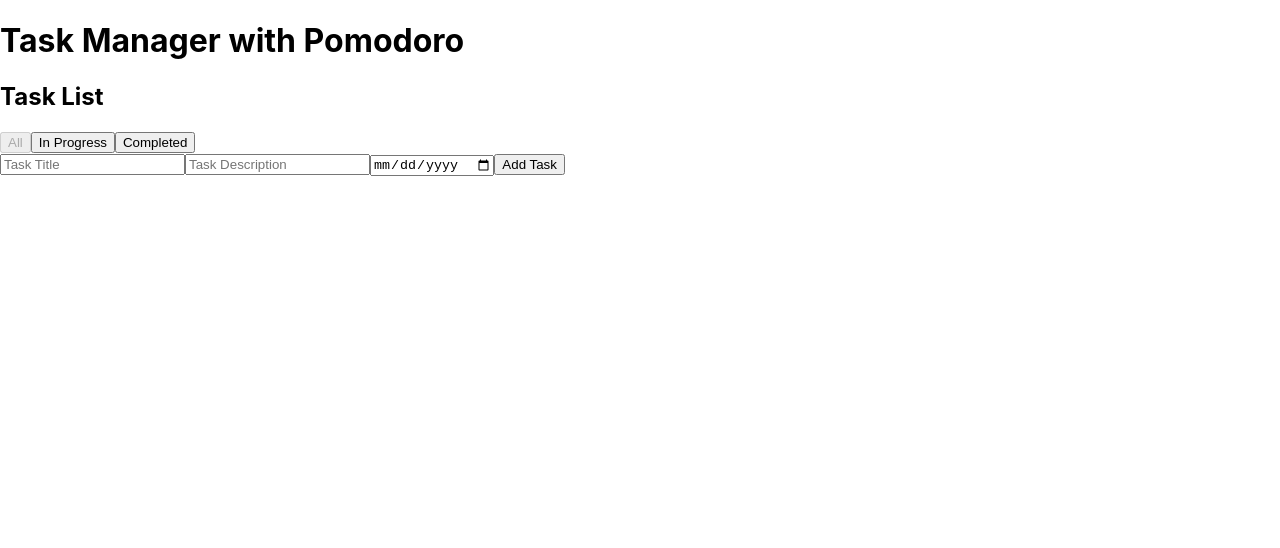
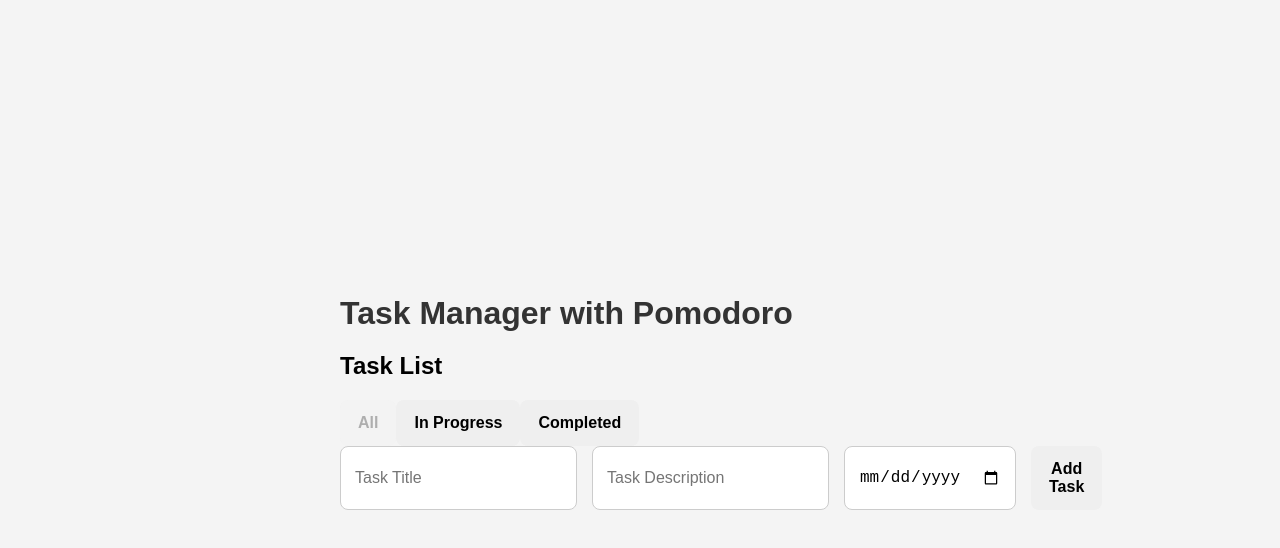
Before and after one commit to inramenant/to-do_list_pomodoro_front_end, a React (Create React App) app in the folder to-do-list-pomodoro/: page / in a window 1280 px wide. Shown: the top 548 px of the page. Built offline with nearby package versions, Linux system fonts and the light colour scheme.

Commit message:
Обновил стили

```diff
--- a/to-do-list-pomodoro/package.json
+++ b/to-do-list-pomodoro/package.json
@@ -6,7 +6,8 @@
     "cra-template-pwa": "2.0.0",
     "react": "^19.0.0",
     "react-dom": "^19.0.0",
-    "react-scripts": "5.0.1"
+    "react-scripts": "5.0.1",
+    "web-vitals": "^4.2.4"
   },
   "scripts": {
     "start": "react-scripts start",
--- a/to-do-list-pomodoro/src/App.css
+++ b/to-do-list-pomodoro/src/App.css
@@ -1,38 +1,163 @@
-.App {
-  text-align: center;
+
+body {
+  font-family: Arial, sans-serif;
+  background-color: #f4f4f4;
+  margin: 0;
+  padding: 0;
+  display: flex;
+  justify-content: center;
+  align-items: center;
+  height: 100vh;
 }
 
-.App-logo {
-  height: 40vmin;
-  pointer-events: none;
+#root {
+  width: 100%;
+  max-width: 600px;
 }
 
-@media (prefers-reduced-motion: no-preference) {
-  .App-logo {
-    animation: App-logo-spin infinite 20s linear;
-  }
+
+.container {
+  background: white;
+  padding: 30px;
+  border-radius: 12px;
+  box-shadow: 0 4px 12px rgba(0, 0, 0, 0.1);
+  text-align: center;
+  display: flex;
+  flex-direction: column;
+  gap: 25px;
 }
 
-.App-header {
-  background-color: #282c34;
-  min-height: 100vh;
+
+h1 {
+  color: #333;
+  margin-bottom: 20px;
+}
+
+
+form {
   display: flex;
-  flex-direction: column;
-  align-items: center;
-  justify-content: center;
-  font-size: calc(10px + 2vmin);
+  gap: 15px;
+}
+
+input {
+  flex: 1;
+  padding: 14px;
+  font-size: 16px;
+  border-radius: 8px;
+  border: 1px solid #ccc;
+}
+
+button {
+  padding: 14px 18px;
+  font-size: 16px;
+  border-radius: 8px;
+  border: none;
+  cursor: pointer;
+  font-weight: bold;
+  transition: 0.3s;
+}
+
+button.add-task {
+  background-color: #007bff;
   color: white;
 }
 
-.App-link {
-  color: #61dafb;
+button.add-task:hover {
+  background-color: #0056b3;
 }
 
-@keyframes App-logo-spin {
-  from {
-    transform: rotate(0deg);
-  }
-  to {
-    transform: rotate(360deg);
-  }
+/* Список задач */
+.task-list {
+  display: flex;
+  flex-direction: column;
+  gap: 20px;
+  padding: 0;
+  margin: 0;
 }
+
+.task-item {
+  background: #fff;
+  padding: 18px;
+  border-radius: 8px;
+  display: flex;
+  justify-content: space-between;
+  align-items: center;
+  box-shadow: 0 3px 6px rgba(0, 0, 0, 0.1);
+  gap: 15px;
+  border-left: 5px solid #007bff;
+}
+
+.task-item.completed {
+  text-decoration: line-through;
+  opacity: 0.6;
+  border-left: 5px solid #28a745;
+}
+
+
+.task-buttons {
+  display: flex;
+  gap: 12px;
+}
+
+.task-buttons button {
+  padding: 10px 14px;
+  font-size: 14px;
+  border-radius: 5px;
+  border: none;
+  cursor: pointer;
+  transition: 0.3s;
+}
+
+.task-buttons .complete {
+  background-color: #28a745;
+  color: white;
+}
+
+.task-buttons .complete:hover {
+  background-color: #1e7e34;
+}
+
+.task-buttons .delete {
+  background-color: #dc3545;
+  color: white;
+}
+
+.task-buttons .delete:hover {
+  background-color: #c82333;
+}
+
+
+.timer {
+  font-size: 18px;
+  font-weight: bold;
+  background: #eaf4ff;
+  padding: 12px;
+  border-radius: 8px;
+  margin-top: 20px;
+}
+
+
+.filters {
+  display: flex;
+  justify-content: center;
+  gap: 20px;
+}
+
+.filters button {
+  background: none;
+  border: none;
+  color: #007bff;
+  font-weight: bold;
+  cursor: pointer;
+  padding: 12px 18px;
+  border-radius: 5px;
+  transition: 0.3s;
+}
+
+.filters button:hover {
+  background: rgba(0, 123, 255, 0.1);
+}
+
+.filters button.active {
+  border-bottom: 2px solid #007bff;
+}
--- a/to-do-list-pomodoro/src/App.js
+++ b/to-do-list-pomodoro/src/App.js
@@ -2,6 +2,8 @@ import React from "react";
 import { TaskProvider } from "./context/TaskContext";
 import { TimerProvider } from "./context/TimerContext";
 import TaskList from "./components/TaskList";
+import "./App.css";
+
 
 
 function App() {
```
Also changed, not shown: 1 other file (tests, documents, lock files or other folders).
